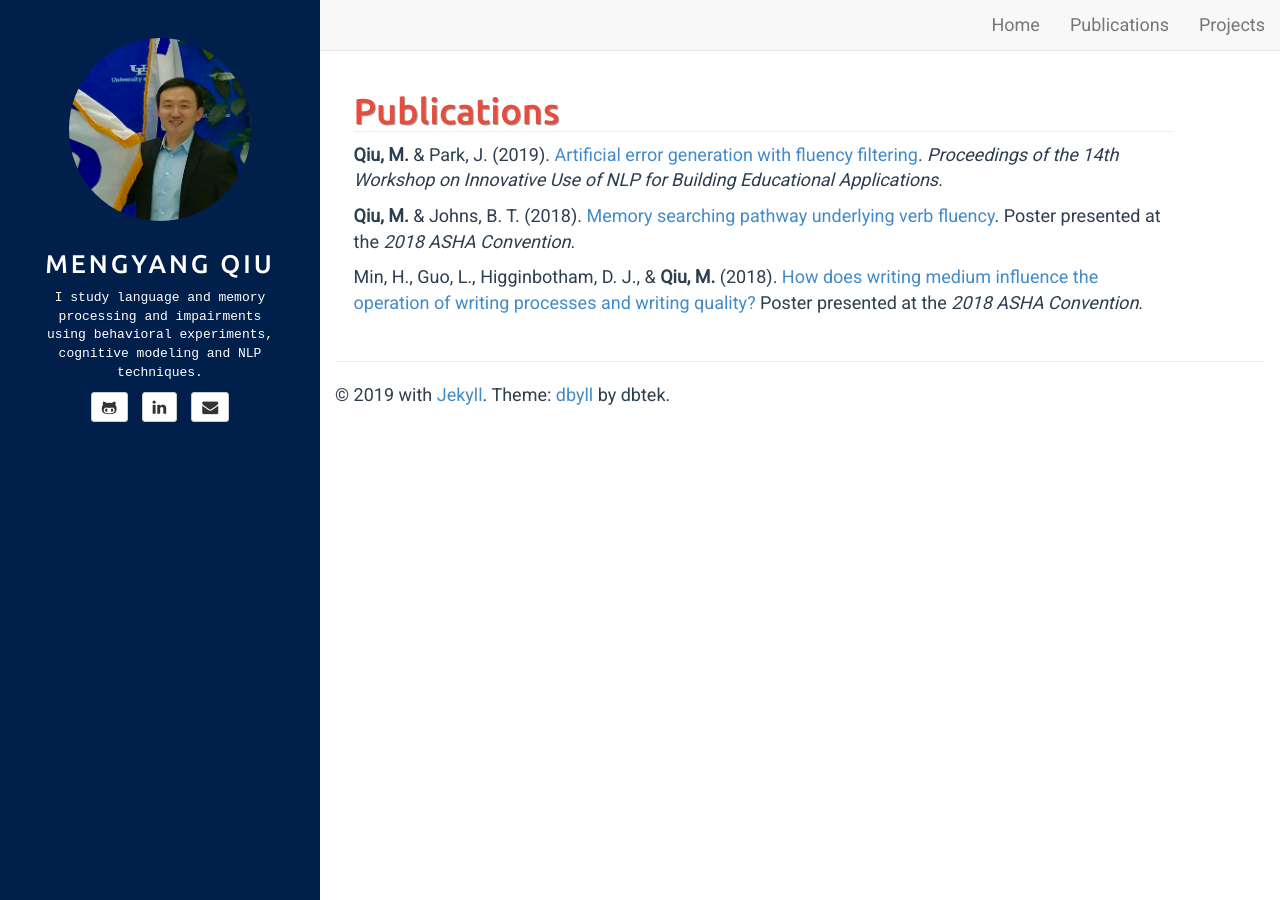
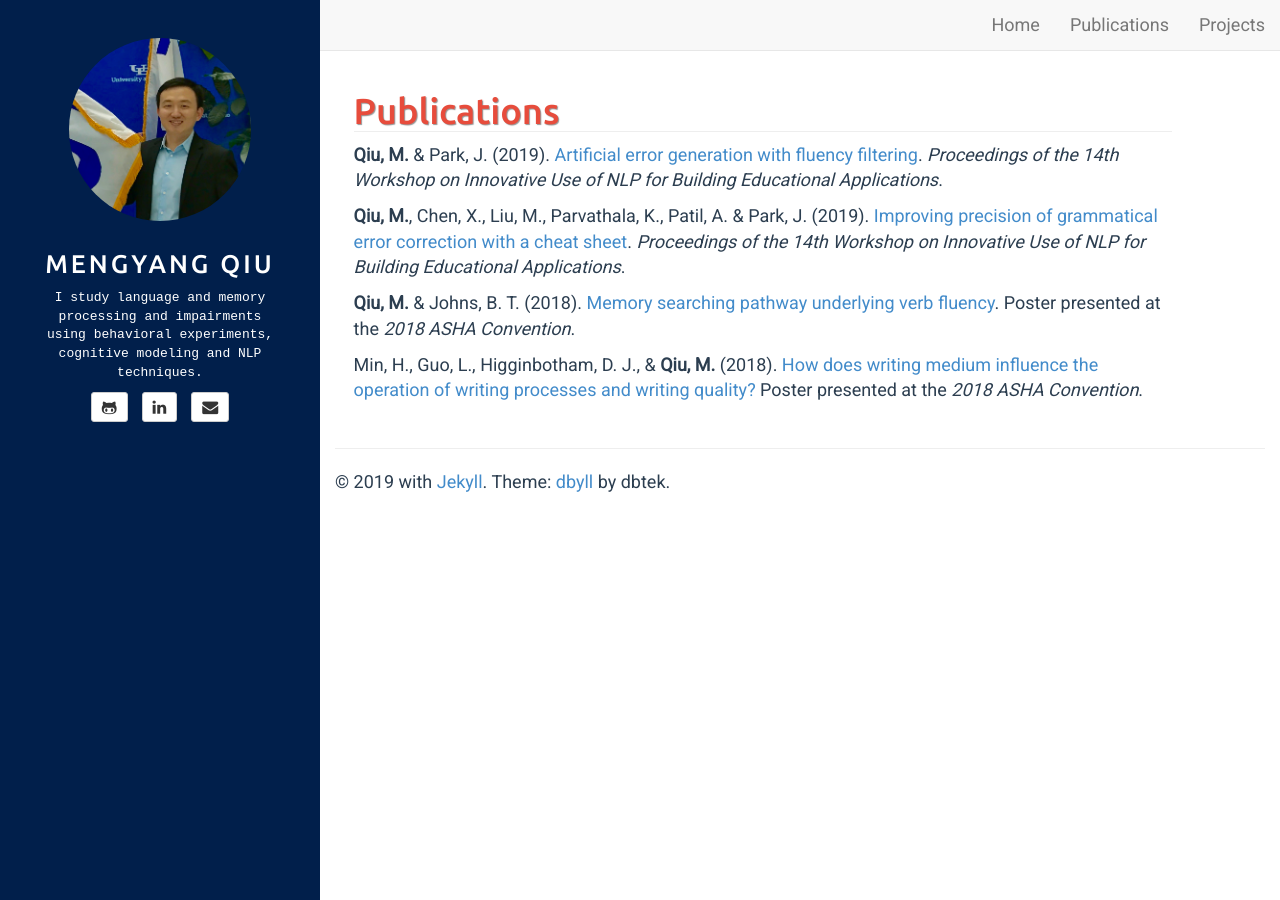
Before and after one commit to mengyangq/mengyangq.github.io, a Jekyll site: the page built from publications.html, in a window 1280 px wide. Built offline with Jekyll 4.4.1, drawn with Linux system fonts in a browser that asks for light colours.

Commit message:
Update publications.md

```diff
--- a/_includes/publications.md
+++ b/_includes/publications.md
@@ -3,6 +3,8 @@
 <!---### Posters--->
 **Qiu, M.** & Park, J. (2019). [Artificial error generation with fluency filtering](https://www.aclweb.org/anthology/W19-4408). *Proceedings of the 14th Workshop on Innovative Use of NLP for Building Educational Applications*.
 
+**Qiu, M.**, Chen, X., Liu, M., Parvathala, K., Patil, A. & Park, J. (2019). [Improving precision of grammatical error correction with a cheat sheet](https://www.aclweb.org/anthology/W19-4425). *Proceedings of the 14th Workshop on Innovative Use of NLP for Building Educational Applications*.
+
 **Qiu, M.** & Johns, B. T. (2018). [Memory searching pathway underlying verb fluency](../pub/Qiu_Johns_ASHA_2018.pdf). Poster presented at the *2018 ASHA Convention*.
 
 Min, H., Guo, L., Higginbotham, D. J., & **Qiu, M.** (2018). [How does writing medium influence the operation of writing processes and writing quality?](../pub/Min_et_al_ASHA_2018.pdf) Poster presented at the *2018 ASHA Convention*.
```
